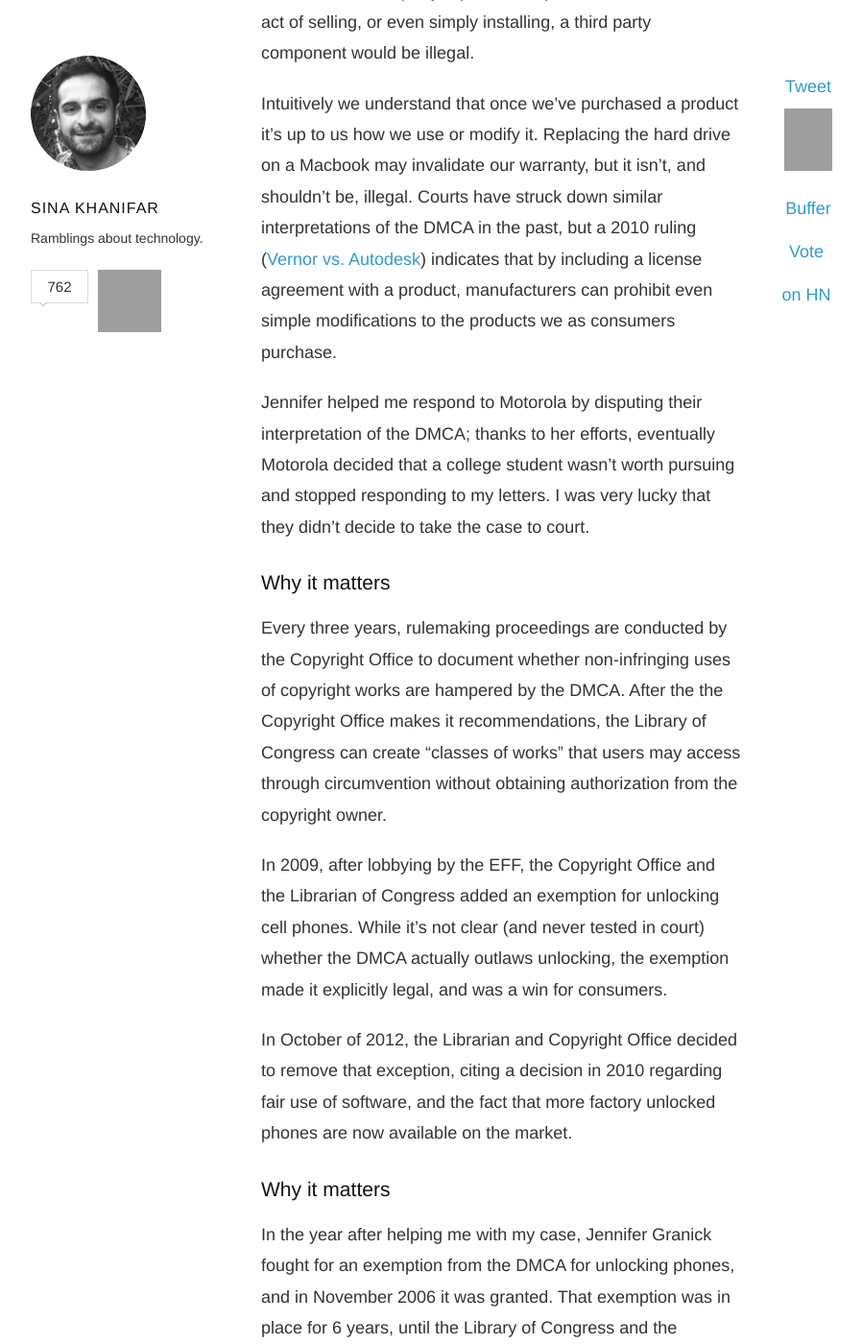
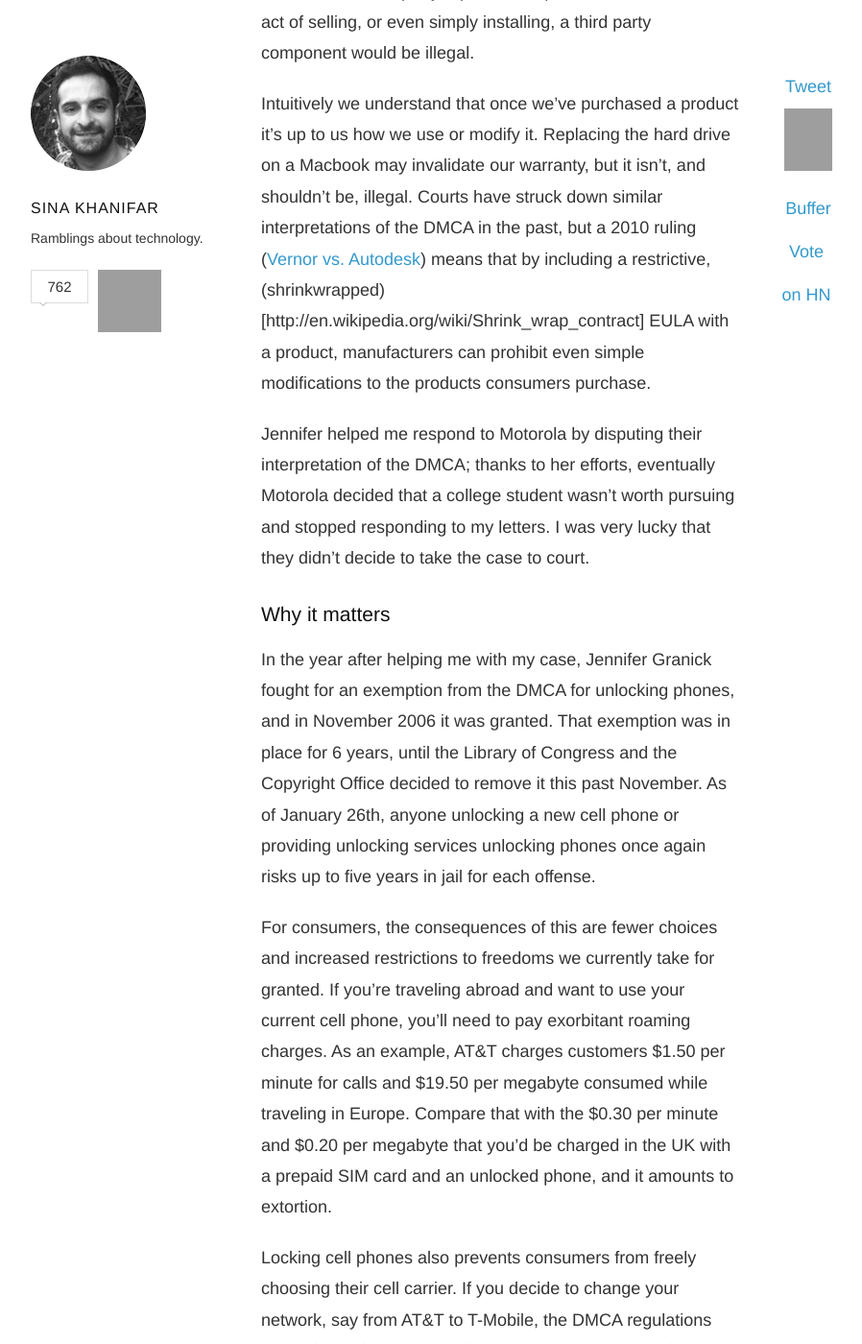
Before and after one commit to sinak/sinak.github.com, a Jekyll site: the page built from _posts/2013-02-03-unlocking-phones.md, in a window 1280 px wide and 1400 px high, scrolled down 2558 px. Shown: the whole window at 96% size, without its empty margins (178-1076 px from the left). Built offline with Jekyll 4.4.1, drawn with Linux system fonts in a browser that asks for light colours; nearby versions of some CDN libraries; some web fonts are replaced; Markdown is read by kramdown in place of the engine named in the settings; comment, search, counter and statistics services are not loaded; grey boxes are pictures that could not be loaded.

Commit message:
now live exclamation mark

```diff
--- a/_posts/2013-02-03-unlocking-phones.md
+++ b/_posts/2013-02-03-unlocking-phones.md
@@ -33,18 +33,9 @@ But unlocking a phone has nothing to do with copyright infringement, and using t
 
 Let’s take an example: it’s conceivable that a car manufacturer might put simple chips on each component of a car that are recognized by the car’s electronic system. In and of itself, that’s nothing special. But Motorola’s interpretation of the DMCA would make it illegal for any other company to manufacture third-party replacement parts for that vehicle. The act of selling, or even simply installing, a third party component would be illegal.
 
-Intuitively we understand that once we’ve purchased a product it’s up to us how we use or modify it. Replacing the hard drive on a Macbook may invalidate our warranty, but it isn’t, and shouldn’t be, illegal. Courts have struck down similar interpretations of the DMCA in the past, but a 2010 ruling ([Vernor vs. Autodesk](http://en.wikipedia.org/wiki/Vernor_v._Autodesk,_Inc._)) indicates that by including a license agreement with a product, manufacturers can prohibit even simple modifications to the products we as consumers purchase.
+Intuitively we understand that once we’ve purchased a product it’s up to us how we use or modify it. Replacing the hard drive on a Macbook may invalidate our warranty, but it isn’t, and shouldn’t be, illegal. Courts have struck down similar interpretations of the DMCA in the past, but a 2010 ruling ([Vernor vs. Autodesk](http://en.wikipedia.org/wiki/Vernor_v._Autodesk,_Inc._)) means that by including a restrictive, (shrinkwrapped)[http://en.wikipedia.org/wiki/Shrink_wrap_contract] EULA with a product, manufacturers can prohibit even simple modifications to the products consumers purchase.
 
 Jennifer helped me respond to Motorola by disputing their interpretation of the DMCA; thanks to her efforts, eventually Motorola decided that a college student wasn’t worth pursuing and stopped responding to my letters. I was very lucky that they didn’t decide to take the case to court.
-
-
-### Why it matters
-
-Every three years, rulemaking proceedings are conducted by the Copyright Office to document whether non-infringing uses of copyright works are hampered by the DMCA. After the the Copyright Office makes it recommendations, the Library of Congress can create "classes of works" that users may access through circumvention without obtaining authorization from the copyright owner.
-
-In 2009, after lobbying by the EFF, the Copyright Office and the Librarian of Congress added an exemption for unlocking cell phones. While it's not clear (and never tested in court) whether the DMCA actually outlaws unlocking, the exemption made it explicitly legal, and was a win for consumers.
-
-In October of 2012, the Librarian and Copyright Office decided to remove that exception, citing a decision in 2010 regarding fair use of software, and the fact that more factory unlocked phones are now available on the market.
 
 ### Why it matters
 In the year after helping me with my case, Jennifer Granick fought for an exemption from the DMCA for unlocking phones, and in November 2006 it was granted. That exemption was in place for 6 years, until the Library of Congress and the Copyright Office decided to remove it this past November. As of January 26th, anyone unlocking a new cell phone or providing unlocking services unlocking phones once again risks up to five years in jail for each offense.
```
